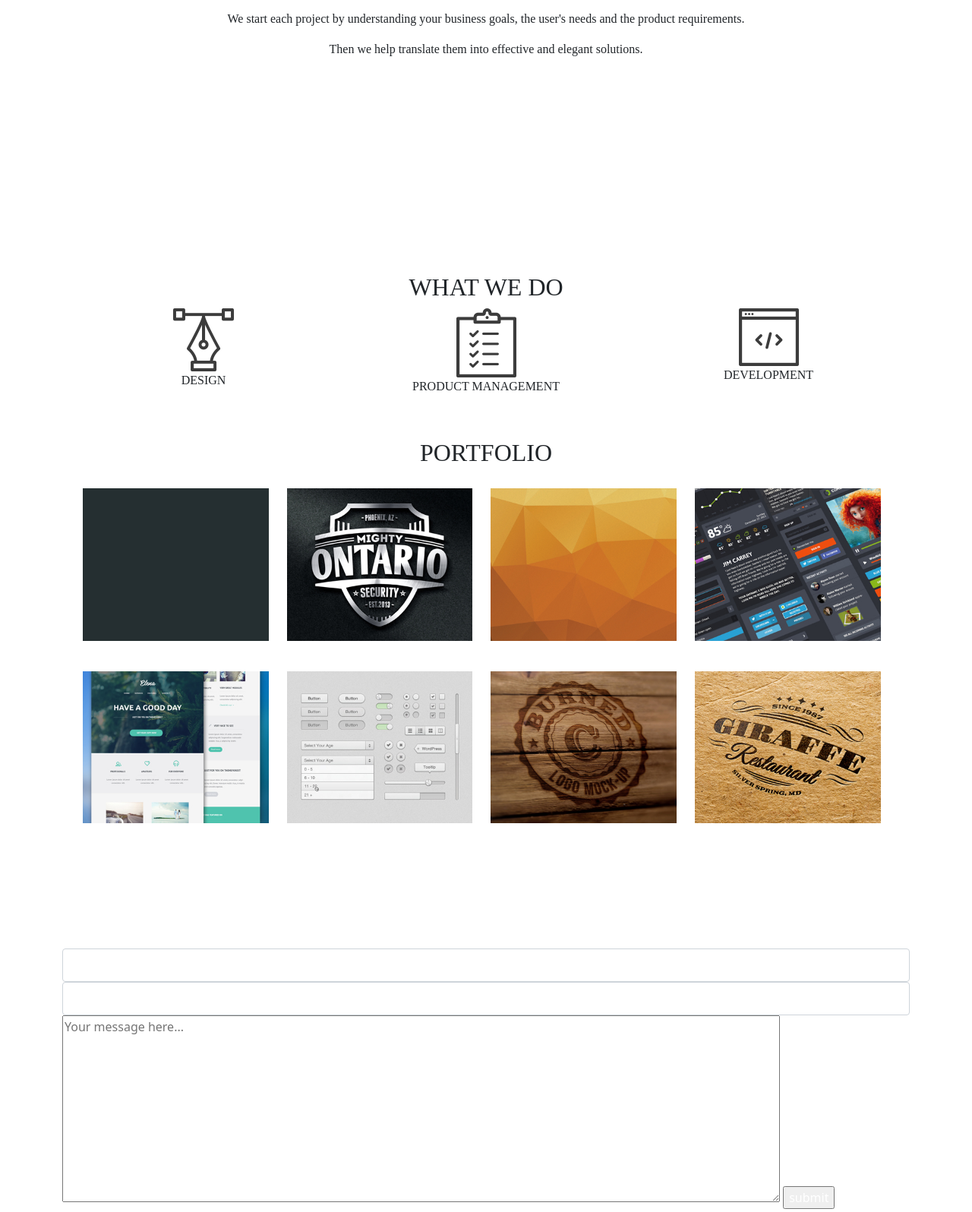
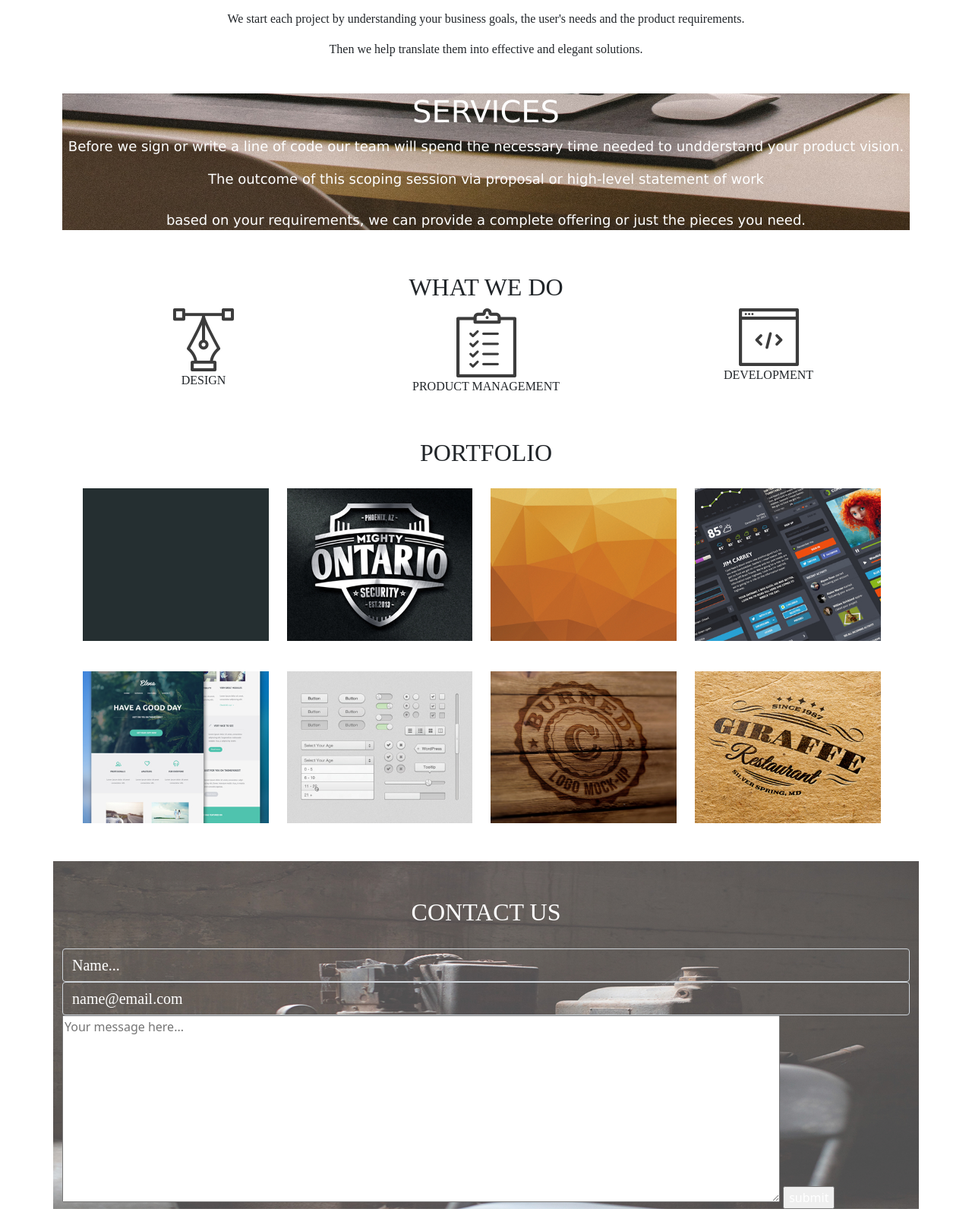
Before and after one commit to Cheruiyot-Moryn/Delani-Studio, a plain HTML site: page index.html in a window 1280 px wide. Shown: the part 692-2288 px from the top of the page at 76% size. Drawn offline with nearby package versions, Linux system fonts and the light colour scheme; the site is published under a folder, as on GitHub Pages, so addresses that start at the root find nothing; a script that the page names is missing; files whose address does not match are found by name.

Commit message:
fix background image linking

```diff
--- a/css/style.css
+++ b/css/style.css
@@ -56,7 +56,7 @@ html{
 }
 .service{
   text-align: center;
-  background-image: url("/images/s_image.jpg");
+  background-image: url("../images/s_image.jpg");
   color: white;
   background-position: center;
   background-size: cover;
@@ -98,7 +98,7 @@ html{
   font-family: 'Gabriela', serif;
 }
 .contact{
-  background-image: url('/images/c_image.jpg');
+  background-image: url('../images/c_image.jpg');
   background-position: center center;
   background-size: cover;
   background-repeat: no-repeat;
```
